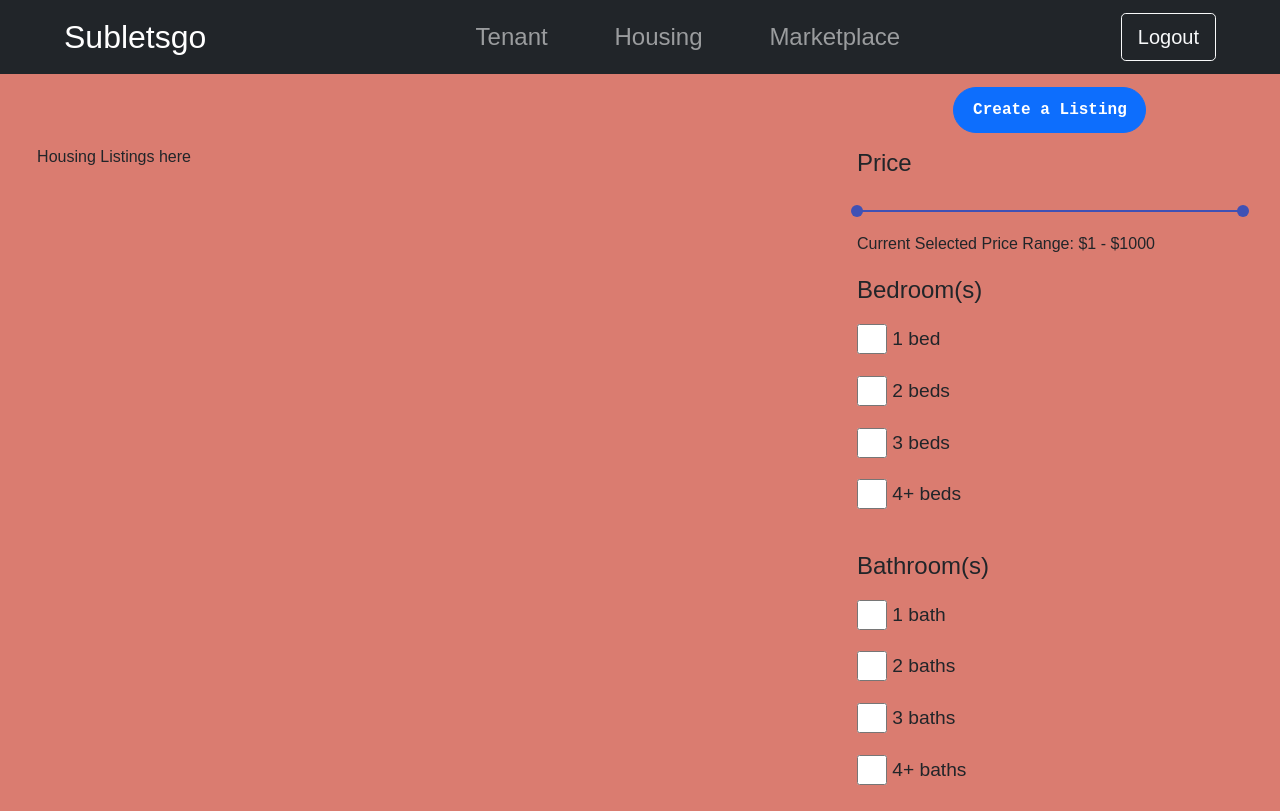
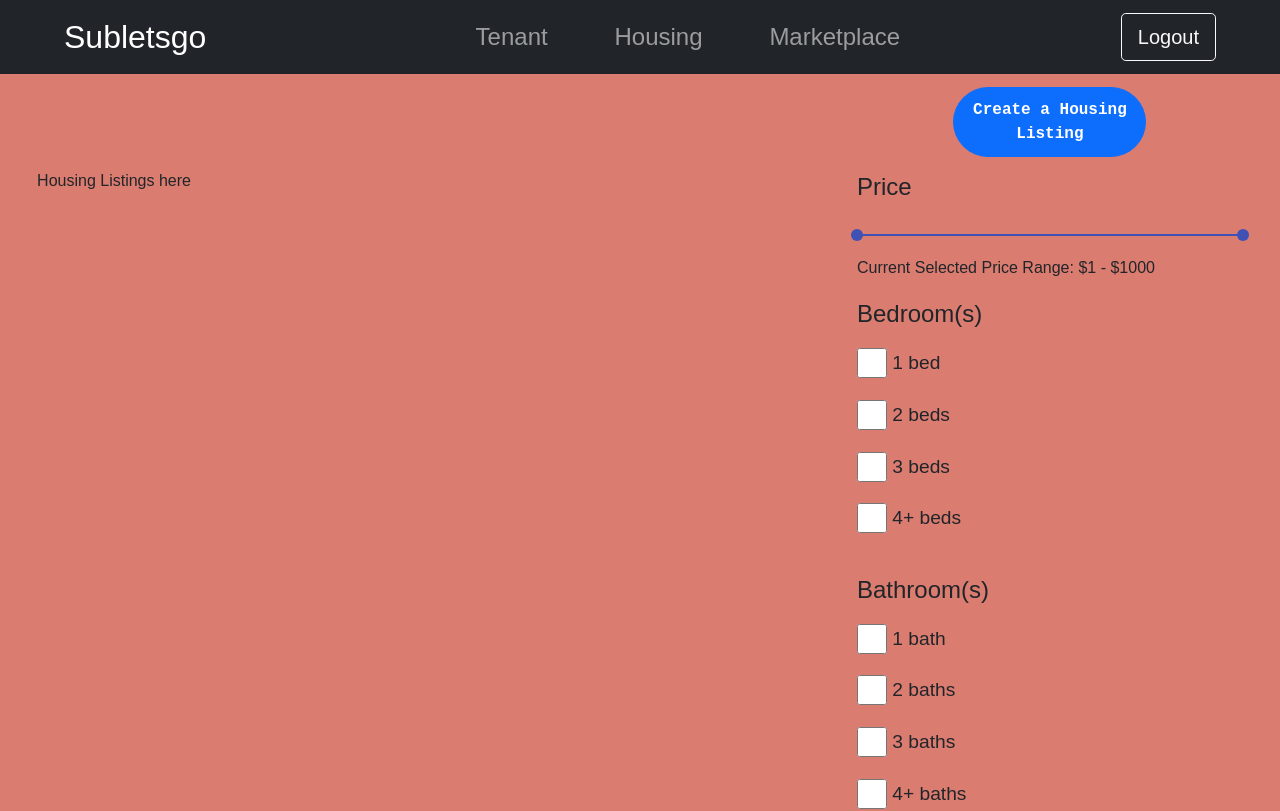
Before and after one commit to anhvqle/CSE437-Subletsgo, a React (Create React App) app: page /housing in a window 1280 px wide. Shown: the top 811 px of the page. Built offline with nearby package versions, Linux system fonts and the light colour scheme; sample sign-in values are in the browser's storage.

Commit message:
name change btn

```diff
--- a/src/components/housing/Housing.jsx
+++ b/src/components/housing/Housing.jsx
@@ -16,7 +16,7 @@ function Housing() {
                     <Col sm={8}></Col>
                     <Col>
                         <button type="button" className="center btn btn-primary monospace rounded-pill">
-                            <a className="link-styling" href="/newHousing">Create a Listing</a>
+                            <a className="link-styling" href="/newHousing">Create a Housing Listing</a>
                         </button>
                     </Col>
                 </Row>
--- a/src/components/tenant/Tenant.jsx
+++ b/src/components/tenant/Tenant.jsx
@@ -82,7 +82,7 @@ function Tenant() {
                     <Col sm={8}></Col>
                     <Col>
                         <button type="button" className="center btn btn-primary monospace rounded-pill">
-                            <a className="link-styling" href="/newTenantListing">Create a Listing</a>
+                            <a className="link-styling" href="/newTenantListing">Create a Tenant Listing</a>
                         </button>
                     </Col>
                 </Row>
```
